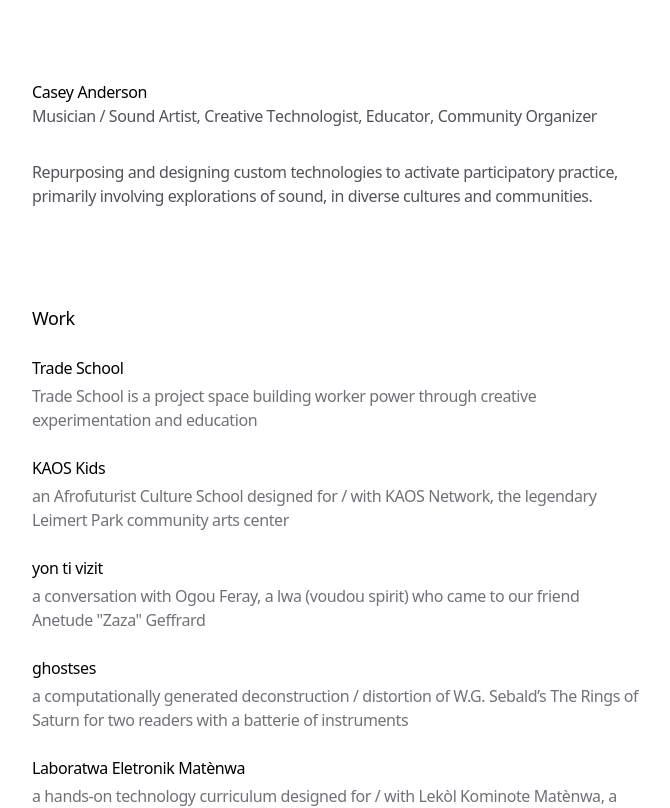
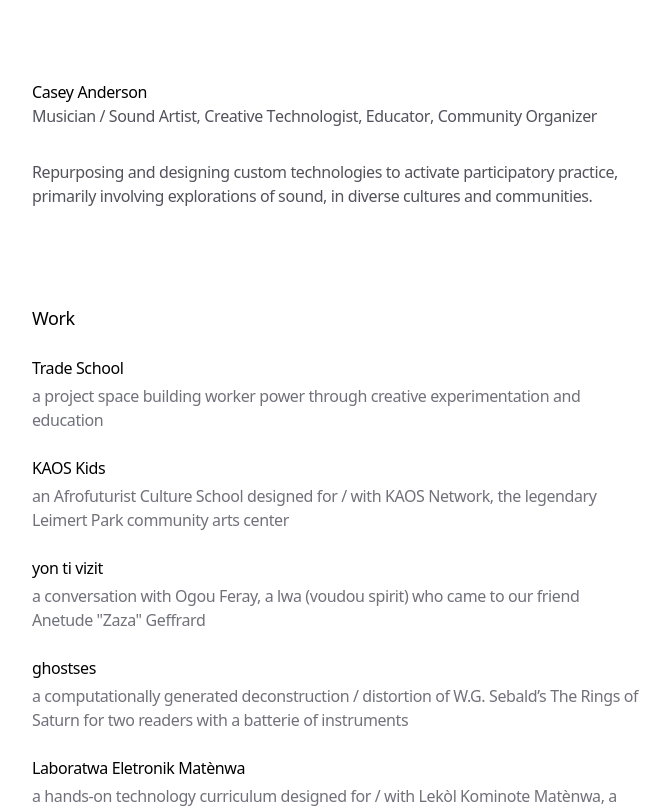
Before and after one commit to caseyanderson/caseyanderson.work, a Next.js app: page / in a window 1280 px wide. Shown: the top 808 px of the page, without its empty margins (304-974 px from the left). Built offline with nearby package versions, Linux system fonts and the light colour scheme.

Commit message:
copyedit on trade school

```diff
--- a/app/data.ts
+++ b/app/data.ts
@@ -79,7 +79,7 @@
 export const BLOG_POSTS: BlogPost[] = [
     {
         title: 'Trade School',
-        description: 'Trade School is a project space building worker power through creative experimentation and education',
+        description: 'a project space building worker power through creative experimentation and education',
         link: '/blog/trade-school',
         uid: 'blog-1',
     },
```
